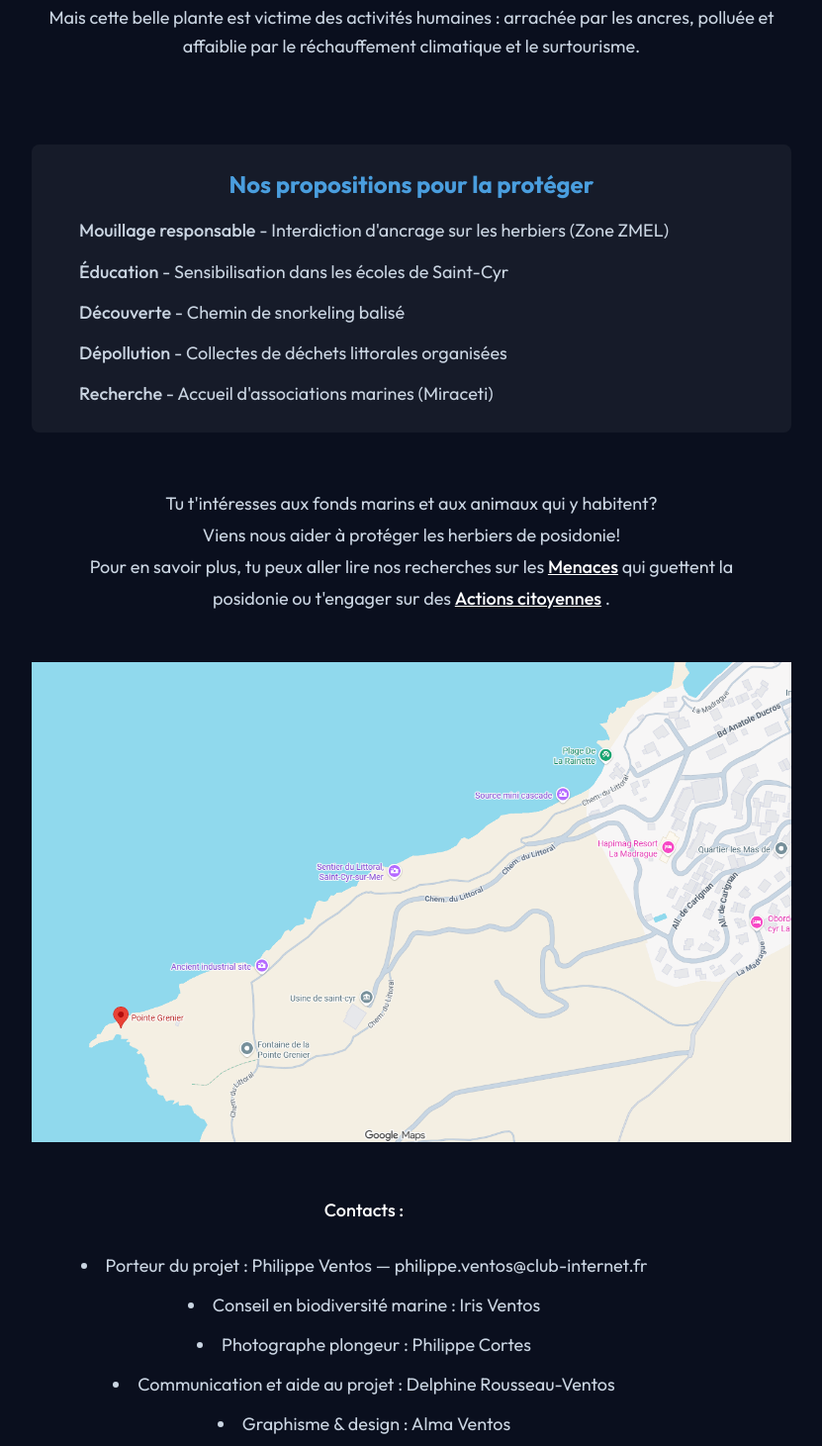
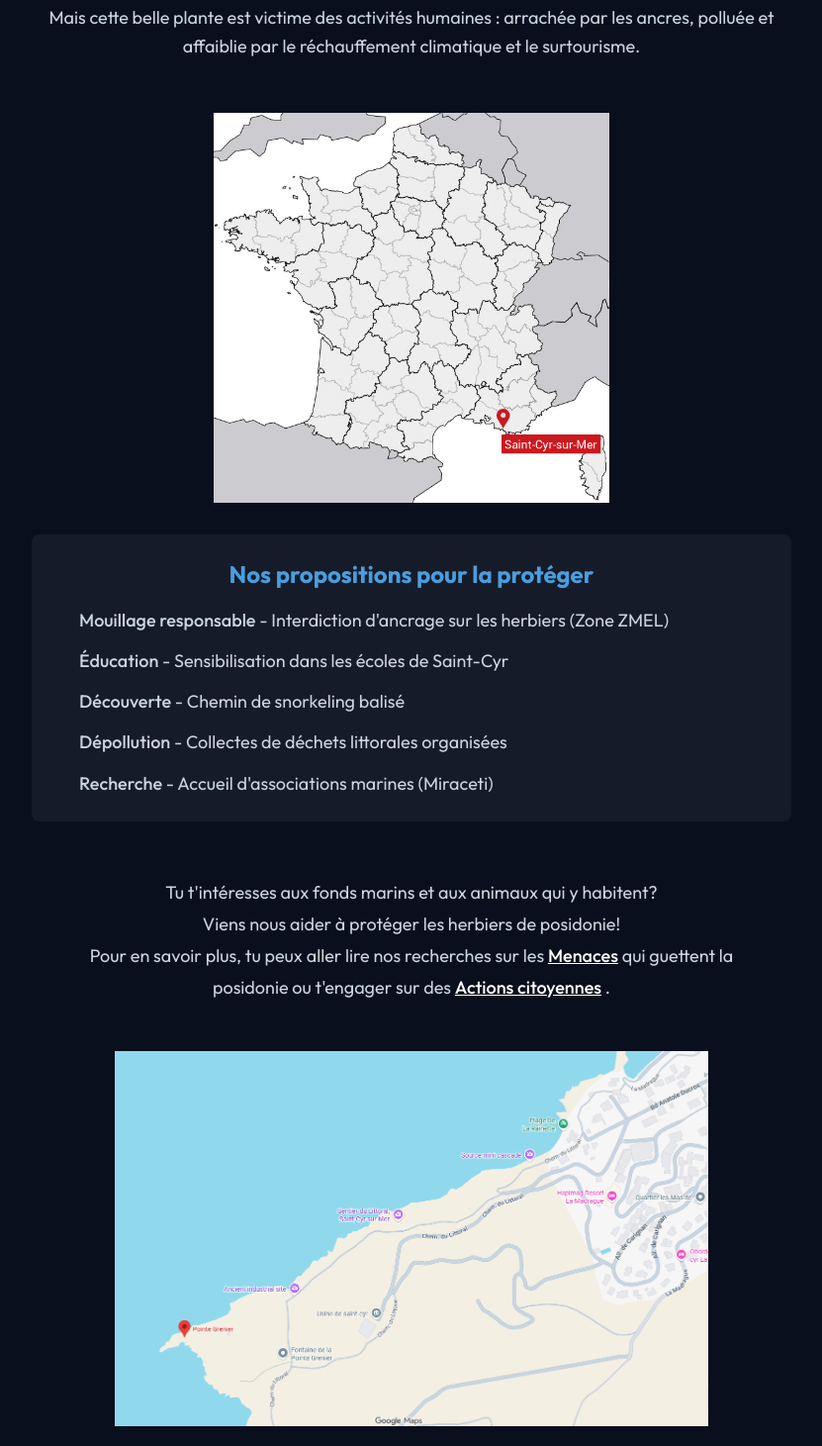
Before and after one commit to IrisVentos/grenier-marin, a Next.js app: page / in a window 1280 px wide. Shown: the part 629-2090 px from the top of the page at 99% size, without its empty margins (224-1055 px from the left). Built offline with nearby package versions, Linux system fonts and the light colour scheme.

Commit message:
change main map pics

```diff
--- a/app/page.js
+++ b/app/page.js
@@ -34,7 +34,15 @@ export default function Home() {
               Mais cette belle plante est victime des activités humaines : arrachée par les ancres, polluée et affaiblie par le réchauffement climatique et le surtourisme.
             </p>
             <br></br>
-
+            <div className="flex justify-center">
+          <Image
+            src="/map_france.png"
+            alt="Maps large"
+            width={400}
+            height={300}
+            priority
+          />
+        </div>
             <div className="bg-white/5 rounded-lg p-6 mt-8 text-center">
               <h2 className="text-2xl font-bold text-[#4a9ede] mb-4">Nos propositions pour la protéger</h2>
               <ul className="text-left space-y-3 max-w-2xl mx-auto">
@@ -66,13 +74,15 @@ export default function Home() {
             </Link>{" "}
             .
           </div>
+        <div className="flex justify-center">
           <Image
             src="/maps.png"
             alt="Maps"
-            width={1500}
+            width={600}
             height={300}
             priority
-        />
+          />
+        </div>
           <br></br>
           <p className="font-medium text-white max-w-2xl text-lg leading-8">
             Contacts :
```
Also changed, not shown: public/map_france.png (added).
